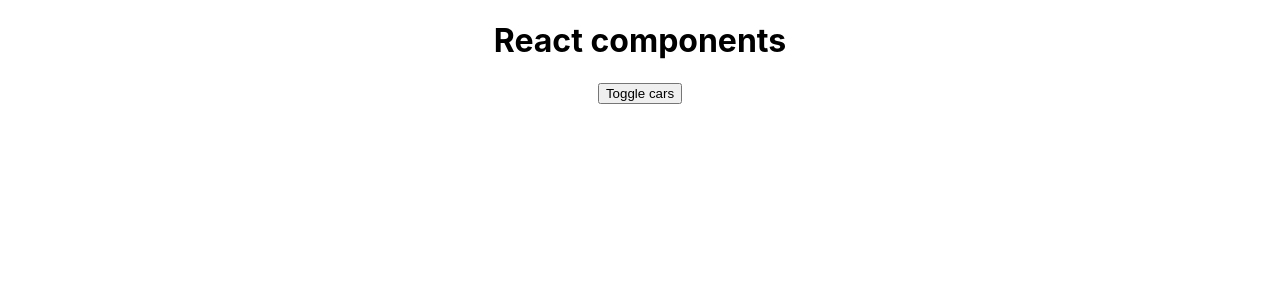
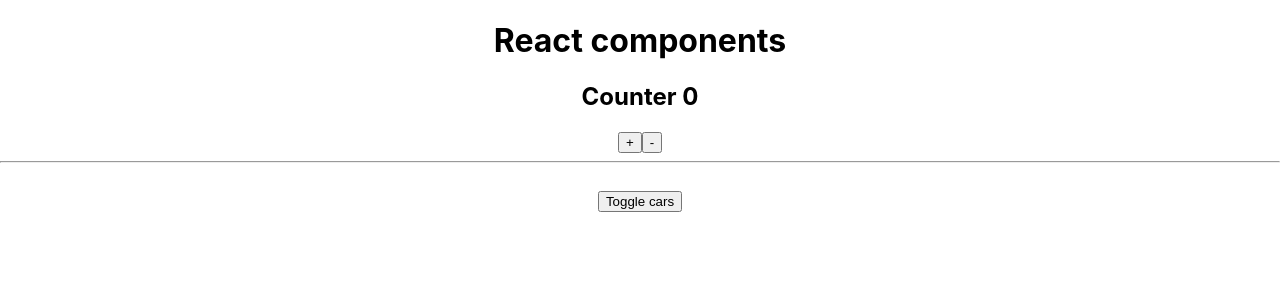
Before and after one commit to vitaliisotnichenko/reactJS1, a React (Create React App) app: page / in a window 1280 px wide. Shown: the top 300 px of the page. Built offline with nearby package versions, Linux system fonts and the light colour scheme.

Commit message:
create fragments

```diff
--- a/src/App.js
+++ b/src/App.js
@@ -2,6 +2,7 @@
 import './App.module.scss';
 import Car from './Car/Car';
 import ErrorBoundary from "./ErrorBoundary/ErrorBoundary";
+import Counter from "./Counter/Counter";
 
 class App extends Component {
 
@@ -74,7 +75,12 @@
             <div style={divStyle}>
                 <h1>{this.state.pageTitle}</h1>
 
+                <Counter />
+
+                <hr/>
+
                 <button
+                    style={{marginTop: 20}}
                     onClick={this.toggleCarsHandler}
                 >Toggle cars</button>
 
--- /dev/null
+++ b/src/Counter/Counter.js
@@ -0,0 +1,23 @@
+import React, { Component } from "react";
+import Auxiliary from "../hoc/Auxiliary";
+
+export default class Counter extends Component {
+    state = {
+        counter: 0
+    }
+
+    addCounter = () => {
+        this.setState({
+            counter: this.state.counter + 1
+        })
+    }
+    render() {
+        return (
+            <React.Fragment>
+                <h2>Counter {this.state.counter}</h2>
+                <button onClick={this.addCounter}>+</button>
+                <button onClick={() => this.setState({counter: this.state.counter - 1})}>-</button>
+            </React.Fragment>
+        )
+    }
+}
--- /dev/null
+++ b/src/hoc/Auxiliary.js
@@ -0,0 +1,7 @@
+import React from "react";
+
+const Auxiliary = (props) => {
+    return props.children
+}
+
+export default Auxiliary
```
